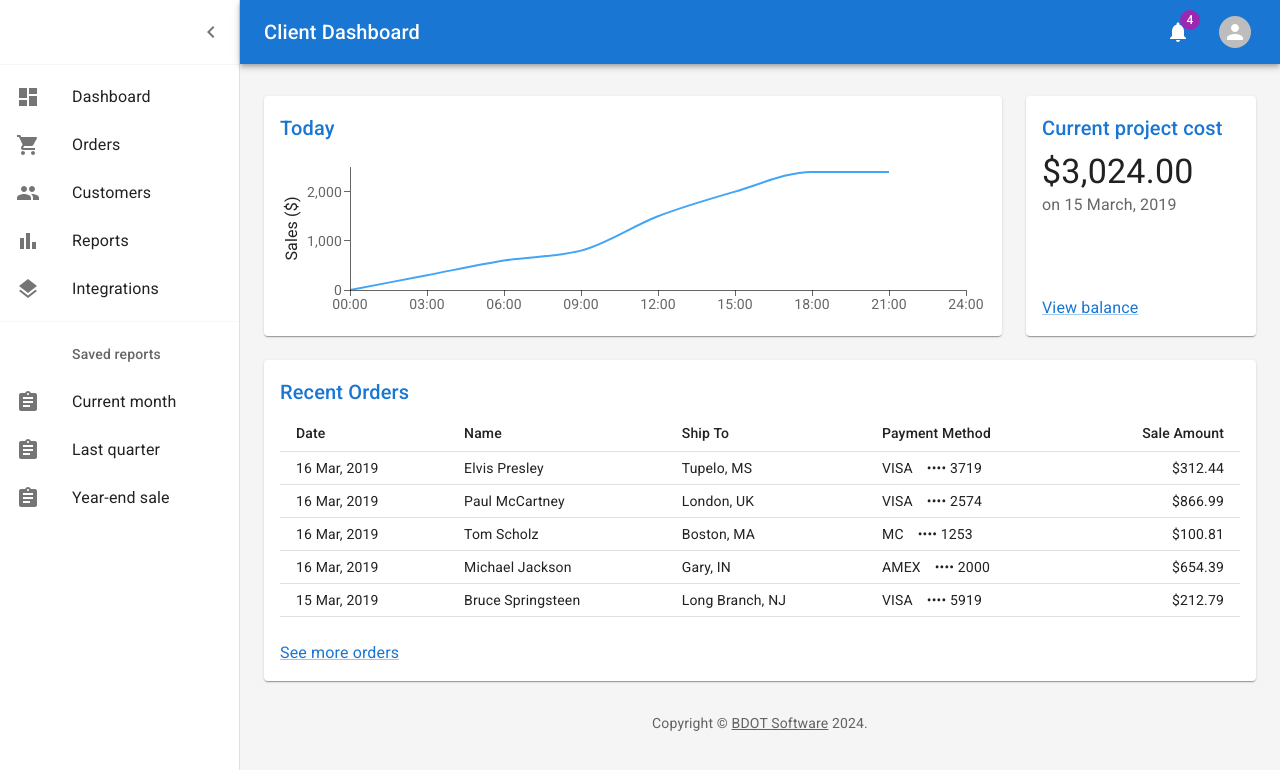
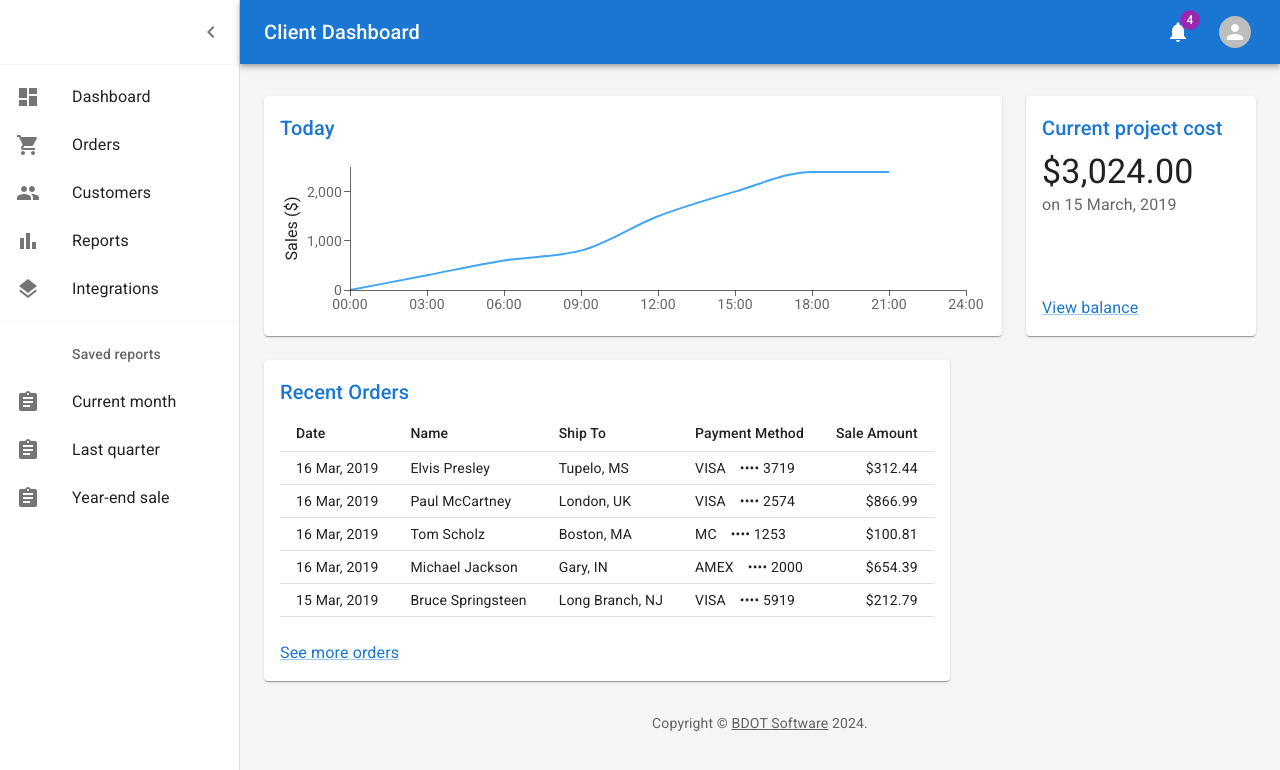
Before and after one commit to bjrfx/bdotsoftware.com, a React (Create React App) app: page /dashboard in a window 1280 px wide. Shown: the top 770 px of the page. Built offline with nearby package versions, Linux system fonts and the light colour scheme; no server answers; the database is empty; sample sign-in values are in the browser's storage.

Commit message:
update
""

```diff
--- a/src/pages/Dashboard/pages/Dash.jsx
+++ b/src/pages/Dashboard/pages/Dash.jsx
@@ -85,7 +85,7 @@ const Drawer = styled(MuiDrawer, { shouldForwardProp: (prop) => prop !== 'open'
 // TODO remove, this demo shouldn't need to reset the theme.
 const defaultTheme = createTheme();
 
-export default function Dash({profileName, handleSignOut}) {
+export default function Dash({ profileName, handleSignOut }) {
     const [open, setOpen] = React.useState(true);
     const toggleDrawer = () => {
         setOpen(!open);
@@ -127,7 +127,7 @@ export default function Dash({profileName, handleSignOut}) {
                                 <NotificationsIcon />
                             </Badge>
                         </IconButton>
-            <AccountMenu profileName = {profileName} handleSignOut={handleSignOut} />
+                        <AccountMenu profileName={profileName} handleSignOut={handleSignOut} />
                     </Toolbar>
                 </AppBar>
                 <Drawer variant="permanent" open={open}>
@@ -192,7 +192,9 @@ export default function Dash({profileName, handleSignOut}) {
                                 </Paper>
                             </Grid>
                             {/* Recent Orders */}
-              <Grid item xs={12}>
+                            <Grid item xs={12} sx={{
+                                display: { xs: 'none', sm: 'none', md: 'none', lg: 'flex' },
+                            }}>
                                 <Paper sx={{ p: 2, display: 'flex', flexDirection: 'column' }}>
                                     <Orders />
                                 </Paper>
```
Also changed, not shown: 8 other files (tests, documents, lock files or other folders). Lines whose indentation alone changed are shown as unchanged.
